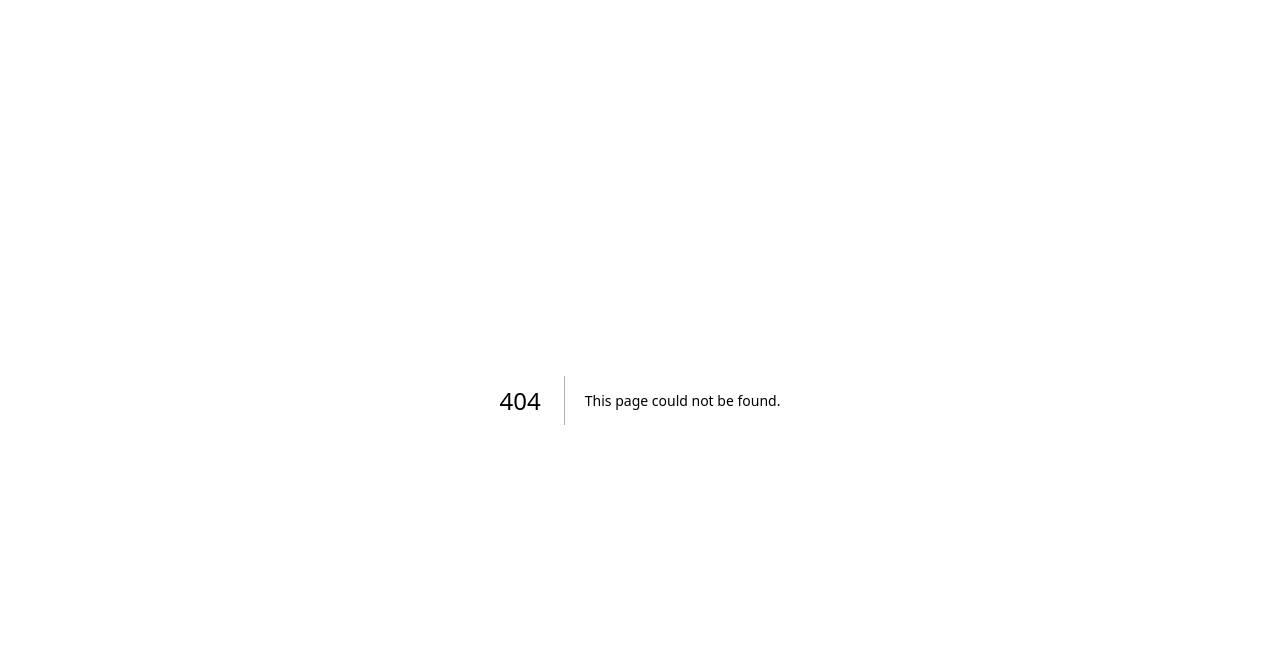
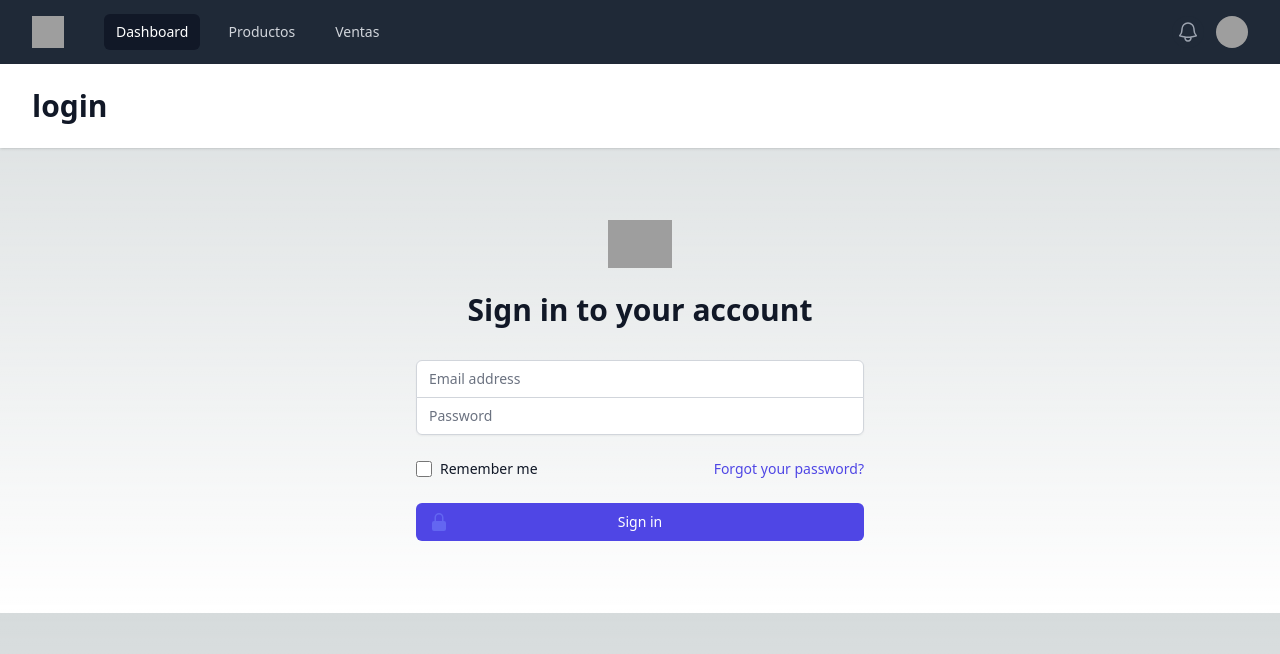
Before and after one commit to magoMercurio/next-shop-admin, a Next.js app: page /login in a window 1280 px wide. Before the commit this address had no page. Shown: the top 654 px of the page. Built offline with nearby package versions, Linux system fonts and the light colour scheme; grey boxes are pictures that could not be loaded.

Commit message:
fix login an index

```diff
--- a/src/components/Header.jsx
+++ b/src/components/Header.jsx
@@ -1,7 +1,7 @@
 /* This example requires Tailwind CSS v2.0+ */
 import { Fragment } from "react";
 import { Disclosure, Menu, Transition } from "@headlessui/react";
-import { BellIcon, MenuIcon, XIcon } from "@heroicons/react/outline";
+import { BellIcon, Bars3Icon, XMarkIcon } from "@heroicons/react/24/outline";
 
 const userData = {
   name: "Tom Cook",
@@ -117,9 +117,9 @@
                   <Disclosure.Button className="bg-gray-800 inline-flex items-center justify-center p-2 rounded-md text-gray-400 hover:text-white hover:bg-gray-700 focus:outline-none focus:ring-2 focus:ring-offset-2 focus:ring-offset-gray-800 focus:ring-white">
                     <span className="sr-only">Open main menu</span>
                     {open ? (
-                      <XIcon className="block h-6 w-6" aria-hidden="true" />
+                      <XMarkIcon className="block h-6 w-6" aria-hidden="true" />
                     ) : (
-                      <MenuIcon className="block h-6 w-6" aria-hidden="true" />
+                      <Bars3Icon className="block h-6 w-6" aria-hidden="true" />
                     )}
                   </Disclosure.Button>
                 </div>
--- a/src/components/LoginPage.jsx
+++ b/src/components/LoginPage.jsx
@@ -1,4 +1,4 @@
-import { LockClosedIcon } from "@heroicons/react/solid";
+import { LockClosedIcon } from "@heroicons/react/20/solid";
 
 export default function LoginPage() {
   return (
@@ -15,14 +15,14 @@
               Sign in to your account
             </h2>
           </div>
-          <Form className="mt-8 space-y-6" action="#" method="POST">
+          <form className="mt-8 space-y-6" action="#" method="POST">
             <input type="hidden" name="remember" defaultValue="true" />
             <div className="rounded-md shadow-sm -space-y-px">
               <div>
                 <label htmlFor="email-address" className="sr-only">
                   Email address
                 </label>
-                <Field
+                <input
                   id="email-address"
                   name="email"
                   type="email"
@@ -36,7 +36,7 @@
                 <label htmlFor="password" className="sr-only">
                   Password
                 </label>
-                <Field
+                <input
                   id="password"
                   name="password"
                   type="password"
@@ -88,7 +88,7 @@
                 Sign in
               </button>
             </div>
-          </Form>
+          </form>
         </div>
       </div>
     </>
--- /dev/null
+++ b/src/layout/MainLayout.js
@@ -0,0 +1,16 @@
+import Header from "@components/Header";
+import Nav from "@common/Nav";
+
+export default function MainLayout({ children }) {
+  return (
+    <>
+      <div className="min-h-full">
+        <Header />
+        <Nav />
+        <main className="max-w-7xl mx-auto py-6 sm:px-6 lg:px-8">
+          {children}
+        </main>
+      </div>
+    </>
+  );
+}
--- a/src/pages/_app.js
+++ b/src/pages/_app.js
@@ -1,5 +1,10 @@
+import MainLayout from "../layout/MainLayout";
 import "@/styles/globals.css";
 
 export default function App({ Component, pageProps }) {
-  return <Component {...pageProps} />;
+  return (
+    <MainLayout>
+      <Component {...pageProps} />
+    </MainLayout>
+  );
 }
--- a/src/pages/index.js
+++ b/src/pages/index.js
@@ -14,7 +14,7 @@
 
   return (
     <div className="bg-white">
-      <header className="absolute inset-x-0 top-0 z-50">
+      <header className="absolute inset-x-0 top-10 z-50">
         <nav
           className="flex items-center justify-between p-6 lg:px-8"
           aria-label="Global"
@@ -52,7 +52,7 @@
           </div>
           <div className="hidden lg:flex lg:flex-1 lg:justify-end">
             <a
-              href="#"
+              href="./login"
               className="text-sm font-semibold leading-6 text-gray-900"
             >
               Log in <span aria-hidden="true">&rarr;</span>
@@ -100,7 +100,7 @@
                 </div>
                 <div className="py-6">
                   <a
-                    href="#"
+                    href="/login"
                     className="-mx-3 block rounded-lg px-3 py-2.5 text-base font-semibold leading-7 text-gray-900 hover:bg-gray-50"
                   >
                     Log in
--- /dev/null
+++ b/src/pages/login.js
@@ -0,0 +1,5 @@
+import LoginPage from "@components/LoginPage";
+
+export default function Login() {
+  return <LoginPage />;
+}
```
Also changed, not shown: jsconfig.json (+11 -1 lines).
